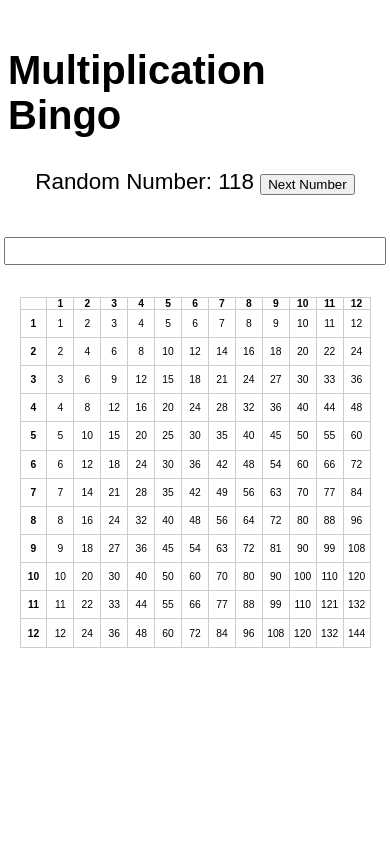
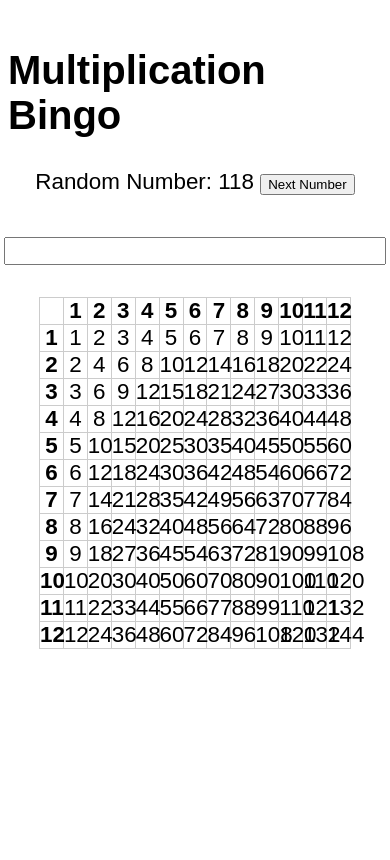
Before and after one commit to Bdmilken/Multiplication_Bingo, a Flask app: page / in a window 390 px wide. Run offline with Flask 3, Linux system fonts and the light colour scheme.

Commit message:
Revert "Improve responsive layout"

```diff
--- a/templates/board.html
+++ b/templates/board.html
@@ -3,7 +3,6 @@
 <head>
     <meta charset="utf-8">
     <title>Multiplication Bingo</title>
-    <meta name="viewport" content="width=device-width, initial-scale=1">
     <style>
         body {
             display: flex;
@@ -25,16 +24,15 @@
         table {
             border-collapse: collapse;
             margin: 2em auto 0;
-            width: 100%;
-            max-width: 90vmin;
-            aspect-ratio: 1 / 1;
+            width: 80vmin;
+            height: 80vmin;
             table-layout: fixed;
         }
         th, td {
             border: 1px solid #ccc;
             padding: 0;
             text-align: center;
-            font-size: calc(1vmin + 0.4rem);
+            font-size: 1.4em;
         }
         .feedback {
             margin-top: 1em;
```
